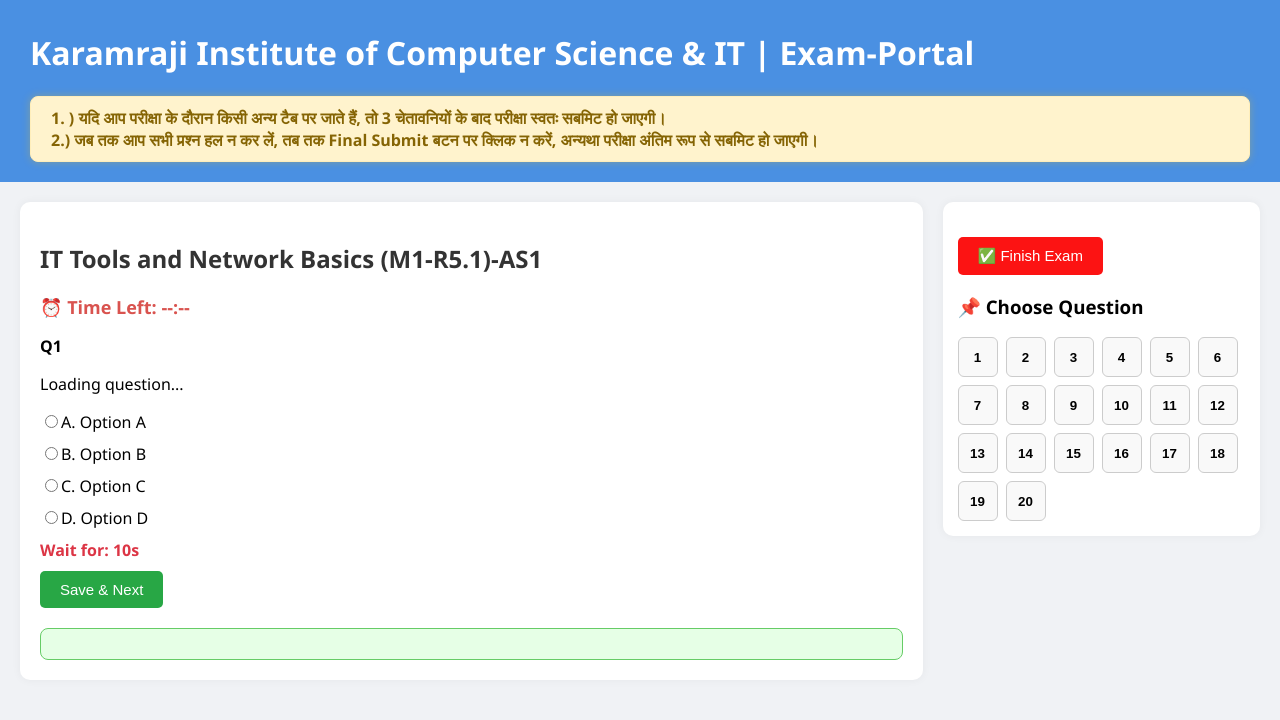
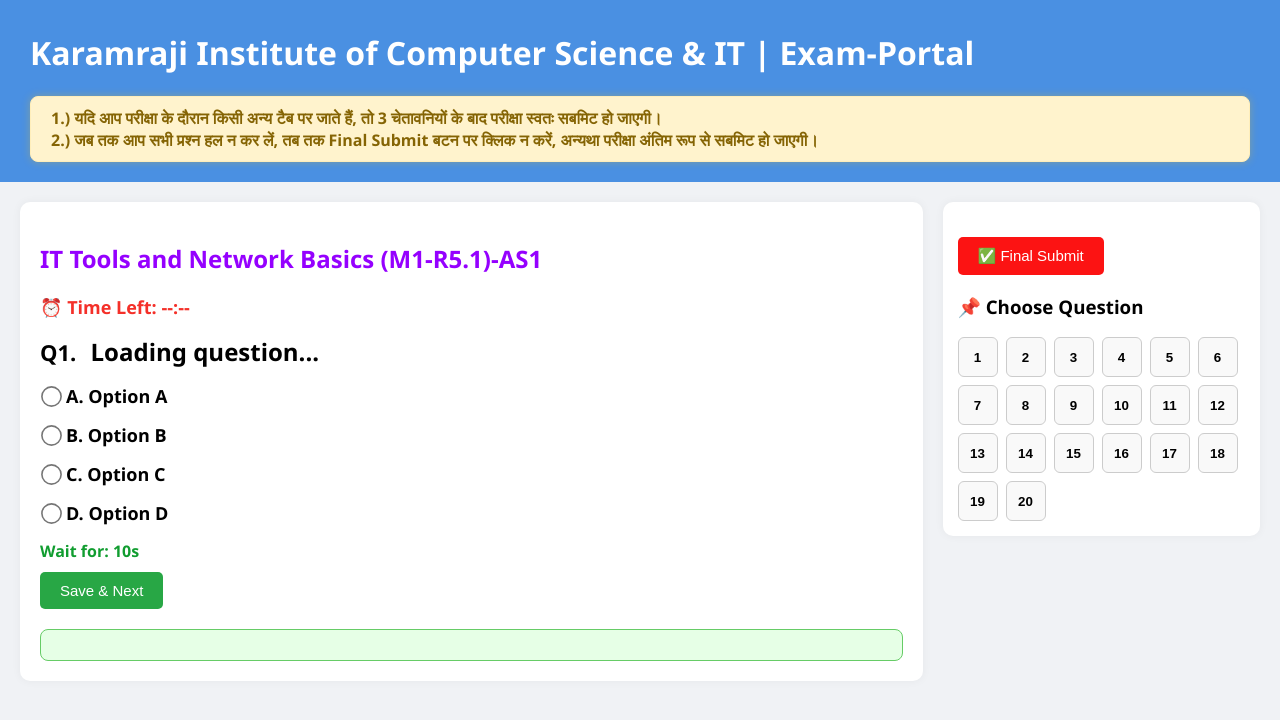
Before and after one commit to SYN606/Exam_Portal, a Django app: template examportal/exam/templates/exam/exam_page.html in a window 1280 px wide. Shown: the top 720 px of the page. Run offline with Django 5.2, Linux system fonts and the light colour scheme; the template is opened without the code that fills it: values that come from a table or form of the project are taken from there, others are empty; data comes from the database, SQL or seed files in the repository; both versions use the stored data as it was after the commit.

Commit message:
Designing better layout for Exam page

```diff
--- a/examportal/exam/templates/exam/exam_page.html
+++ b/examportal/exam/templates/exam/exam_page.html
@@ -18,6 +18,7 @@
         }
         .main-container {
             display: flex;
+            flex-wrap: wrap;
             padding: 20px;
             gap: 20px;
         }
@@ -36,15 +37,25 @@
             box-shadow: 0 0 10px rgba(0,0,0,0.05);
             height: fit-content;
         }
-        h2 { color: #333; }
+        h2 { color: #9500ff; }
         .timer-box {
             font-size: 18px;
             font-weight: bold;
-            color: #d9534f;
+            color: #f43029;
             margin-bottom: 15px;
         }
         .question-box { margin-bottom: 20px; }
-        .option { margin: 10px 0; }
+        .option {
+            margin: 15px 0;
+            font-size: 18px;
+            font-weight: 600;
+            color: #000000;
+         }
+         input[type="radio"] {
+    transform: scale(1.6);
+    margin-right: 8px;
+    cursor: pointer;
+}
         label { cursor: pointer; }
         .btn {
             padding: 10px 20px;
@@ -57,27 +68,21 @@
         .btn-save { background-color: #28a745; color: white; }
         .btn-save:hover { background-color: #218838; }
         .btn-finish { background-color: #fc1313; color: white; margin-top: 20px; }
-        .btn-finish:hover { background-color: #0056b3; }
+        .btn-finish:hover { background-color: #c00; }
         .question-nav {
             display: flex;
             flex-wrap: wrap;
             gap: 8px;
         }
         .warning-box {
-    background-color: #fff3cd; /* हल्का पीला */
-    color: #856404; /* गहरा ब्राउन */
+            background-color: #fff3cd;
+            color: #856404;
             border: 1px solid #ffeeba;
             padding: 10px 20px;
             margin: 10px 0;
             font-weight: bold;
             border-radius: 8px;
             box-shadow: 0 0 8px rgba(255, 193, 7, 0.3);
-}
-
-.warning-box marquee {
-    display: block;
-    margin: 5px 0;
-    font-size: 10px;
         }
         .question-nav button {
             width: 40px;
@@ -100,17 +105,30 @@
         }
         #perQuestionTimer {
             font-weight: bold;
-            color: #dc3545;
+            color: #119d30;
             margin-top: 10px;
+        }
+        #qtext {
+            font-size: 24px;
+            font-weight: 600;
+            color: #000000;
+        }
+        #qnumber {
+            font-size: 22px;
+            margin-right: 10px;
+            Color: #000000;
         }
     </style>
 </head>
 <body>
 
-<div class="navbar"><h1>Karamraji Institute of Computer Science & IT | Exam-Portal</h1><div class="warning-box">
-1. ) यदि आप परीक्षा के दौरान किसी अन्य टैब पर जाते हैं, तो 3 चेतावनियों के बाद परीक्षा स्वतः सबमिट हो जाएगी।<br>
+<div class="navbar">
+    <h1>Karamraji Institute of Computer Science & IT | Exam-Portal</h1>
+    <div class="warning-box">
+        1.) यदि आप परीक्षा के दौरान किसी अन्य टैब पर जाते हैं, तो 3 चेतावनियों के बाद परीक्षा स्वतः सबमिट हो जाएगी।<br>
         2.) जब तक आप सभी प्रश्न हल न कर लें, तब तक Final Submit बटन पर क्लिक न करें, अन्यथा परीक्षा अंतिम रूप से सबमिट हो जाएगी।
-    </div></div>
+    </div>
+</div>
 
 <div class="main-container">
     <div class="left-pane">
@@ -118,8 +136,7 @@
         <div class="timer-box">⏰ Time Left: <span id="timer">--:--</span></div>
 
         <div class="question-box">
-            <p id="qnumber"><strong>Q1</strong></p>
-            <p id="qtext">Loading question...</p>
+            <p><strong id="qnumber">Q1.</strong> <span id="qtext">Loading question...</span></p>
 
             <div class="option"><input type="radio" id="optA" name="option" value="A"><label for="optA" id="labelA">A. Option A</label></div>
             <div class="option"><input type="radio" id="optB" name="option" value="B"><label for="optB" id="labelB">B. Option B</label></div>
@@ -129,14 +146,13 @@
             <div id="perQuestionTimer">Wait for: 10s</div>
 
             <button class="btn btn-save" onclick="saveAnswer()">Save & Next</button>
-
         </div>
 
         <div id="result"></div>
     </div>
 
     <div class="right-pane">
-        <button class="btn btn-finish" onclick="submitExam()">✅ Finish Exam</button>
+        <button class="btn btn-finish" onclick="submitExam()">✅ Final Submit</button>
         <h3>📌 Choose Question</h3>
         <div class="question-nav">
             {% for q in questions %}
@@ -145,8 +161,6 @@
         </div>
     </div>
 </div>
-
-<!-- ... js ... -->
 
 <script>
     let currentIndex = 0;
@@ -191,7 +205,7 @@
 
         currentIndex = index;
         const q = questions[index];
-        document.getElementById('qnumber').innerText = "Q" + (index + 1);
+        document.getElementById('qnumber').innerText = "Q" + (index + 1) + ".";
         document.getElementById('qtext').innerText = q.text;
         document.getElementById('labelA').innerText = "A. " + q.option_a;
         document.getElementById('labelB').innerText = "B. " + q.option_b;
@@ -263,7 +277,6 @@
         }
     }, 1000);
 
-    // On load
     window.onload = () => {
         if (questions.length > 0) {
             showQuestion(0);
@@ -281,7 +294,6 @@
         }
     };
 
-    // Disable copy/paste/dev tools
     document.addEventListener("contextmenu", e => e.preventDefault());
     ["copy", "cut", "paste"].forEach(evt => {
         document.addEventListener(evt, e => e.preventDefault());
@@ -297,6 +309,5 @@
     });
 </script>
 
-
 </body>
 </html>
```
Also changed, not shown: examportal/db.sqlite3. Lines whose indentation alone changed are shown as unchanged.
